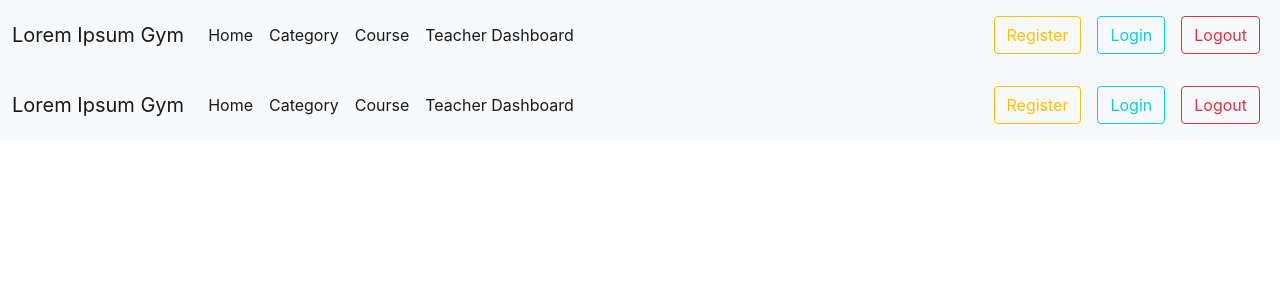
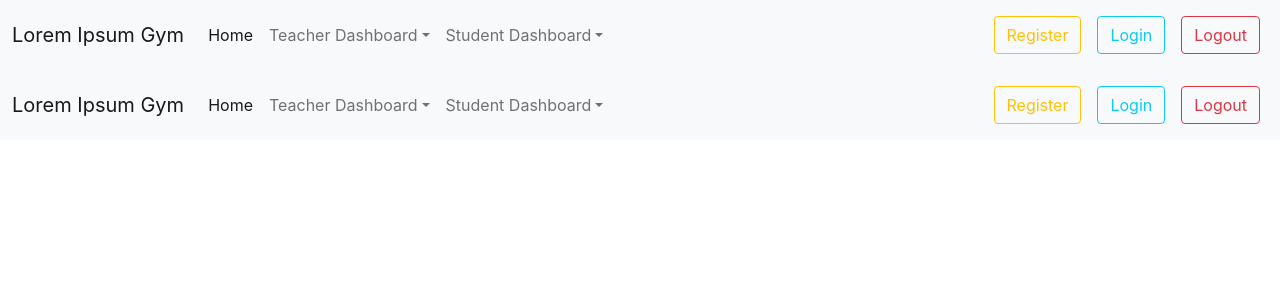
Before and after one commit to jaleyerdelen/lorem-ipsum-gym, a React (Create React App) app in the folder frontend/: page /navbar in a window 1280 px wide. Shown: the top 300 px of the page. Built offline with nearby package versions, Linux system fonts and the light colour scheme.

Commit message:
client page

```diff
--- a/frontend/src/App.js
+++ b/frontend/src/App.js
@@ -1,5 +1,4 @@
 import { BrowserRouter, Routes, Route } from "react-router-dom";
-
 
 import Home from "./components/Home";
 import Category from "./components/Category";
@@ -12,6 +11,7 @@ import StudentCourse from "./components/StudentCourse"
 import StudentDashboard from "./components/StudentDashboard"
 import Contact from "./components/Contact"
 import Navbar from "./components/Navbar"
+import ClientPage from "./components/ClientPage"
 
 import CourseDetail from "./pages_detail/CourseDetail"
 import CategoryDetail from "./pages_detail/CategoryDetail";
@@ -25,14 +25,15 @@ function App() {
     <BrowserRouter>
     <Navbar/>
       <Routes>
-        <Route exact path="/" element={<Home />} />
-        <Route path="/category" element={<Category />} />
+        <Route path="/"  element={<ClientPage  />}/>
+        <Route exact path="/home" element={<Home />} />
+        <Route path="/category" element={<Category  />} />
         <Route path="/register" element={<Register />} />
         <Route path="/login" element={<Login />}  />
         <Route path="/logout" element={<Logout  />} />
         <Route path="/admin" element={<AdminPage  />} />
         <Route path="/courses/:slug" element={<CourseDetail />} />
-        <Route path="/dashboard" element={<TeacherDashboard />} />
+        <Route path="/dashboard" element={<TeacherDashboard  />} />
         <Route path="/category/:slug" element={<CategoryDetail />} />
         <Route path="/categoryEdit" element={<CategoryEdit />} />
         <Route path="/edit/:slug" element={<Edit/>} />
--- /dev/null
+++ b/frontend/src/components/ClientPage.js
@@ -0,0 +1,32 @@
+import axios from "axios";
+import React, { useEffect, useState } from "react";
+import { Link } from "react-router-dom";
+
+const ClientPage = () => {
+  const [courses, setCourses] = useState([""]);
+
+  useEffect(() => {
+    allCourse();
+  }, []);
+
+      const allCourse = () => {
+    axios
+      .get("http://localhost:5000/courses/client")
+      .then((res) => setCourses(res.data.course))
+      .catch((err) => console.log(err));
+  };
+    return(
+        <div>
+            {
+                courses.map((course)=> {
+                    console.log("course", course)
+                    return(
+                        <h2>{course.name}</h2>
+                    )
+                })
+            }
+        </div>
+    )
+}
+
+export default ClientPage
--- a/frontend/src/components/Home.js
+++ b/frontend/src/components/Home.js
@@ -7,6 +7,9 @@ const Home = () => {
   const [courses, setCourses] = useState([""]);
 
   useEffect(() => {
+    allCourse();
+  }, []);
+
   const allCourse = () => {
     const token = cookie.load("token");
     axios
@@ -16,8 +19,6 @@ const Home = () => {
       .then((res) => setCourses(res.data.courses))
       .catch((err) => console.log(err));
   };
-    allCourse();
-  }, []);
 
   const deleteCourse = (course) => {
     console.log("delete course tıklandı");
@@ -55,8 +56,6 @@ const Home = () => {
               >
                 delete
               </button>
-
-
             </div>
           );
         })}
--- a/frontend/src/components/Navbar.js
+++ b/frontend/src/components/Navbar.js
@@ -4,7 +4,7 @@ const Navbar = () => {
   return (
     <nav className="navbar navbar-expand-lg navbar-light bg-light">
       <div className="container-fluid">
-        <Link className="navbar-brand" to="/new page">
+        <Link className="navbar-brand" to="/">
           Lorem Ipsum Gym
         </Link>
         <button
@@ -24,51 +24,73 @@ const Navbar = () => {
               <Link
                 className="nav-link active"
                 aria-current="page"
-                to="/new page"
+                to="/"
               >
                 Home
               </Link>
             </li>
-            <li className="nav-item">
-              <Link
-                className="nav-link active"
-                aria-current="page"
-                to="/new page"
-              >
-                Category
-              </Link>
-            </li>
-            <li className="nav-item">
-              <Link
-                className="nav-link active"
-                aria-current="page"
-                to="/new page"
-              >
-                Course
-              </Link>
-            </li>
-
-            <li className="nav-item">
-              <Link
-                className="nav-link active"
-                aria-current="page"
+             {/* Teacher Dashboard */}
+            <li className="nav-item dropdown">
+              <li
+                className="nav-link dropdown-toggle"
                 to="/dashboard"
+                id="navbarDropdownMenuLink"
+                role="button"
+                data-bs-toggle="dropdown"
+                aria-expanded="false"
               >
                 Teacher Dashboard
-              </Link>
+              </li>
+
+              <ul
+                className="dropdown-menu"
+                aria-labelledby="navbarDropdownMenuLink"
+              >
+                <li>
+                  <Link className="dropdown-item" to="/category">
+                    Create Category
+                  </Link>
+                </li>
+                <li>
+                  <Link className="dropdown-item" to="/dashboard">
+                    Create Course
+                  </Link>
+                </li>
+                <li>
+                  <Link className="dropdown-item" to="/">
+                    Courses
+                  </Link>
+                </li>
+              </ul>
             </li>
-
-            {/* <li className="nav-item dropdown">
-          <Link className="nav-link dropdown-toggle" to="/dashboard" id="navbarDropdownMenuLink" role="button" data-bs-toggle="dropdown" aria-expanded="false">
-            Teacher Dashboard
-          </Link>
-
-          <ul className="dropdown-menu" aria-labelledby="navbarDropdownMenuLink">
-           <li><Link className="dropdown-item" to="/category">Create Category</Link></li>
-            <li><Link className="dropdown-item" to="/dashboard">Create Course</Link></li>
-            <li><Link className="dropdown-item" to="/">Courses</Link></li>
-          </ul>
-        </li> */}
+            {/* Student Dashboard */}
+               <li className="nav-item dropdown">
+              <li
+                className="nav-link dropdown-toggle"
+                to="/dashboard"
+                id="navbarDropdownMenuLink"
+                role="button"
+                data-bs-toggle="dropdown"
+                aria-expanded="false"
+              >
+                Student Dashboard
+              </li>
+              <ul
+                className="dropdown-menu"
+                aria-labelledby="navbarDropdownMenuLink"
+              >
+                <li>
+                  <Link className="dropdown-item" to="/studentDashboard">
+                    Your Courses
+                  </Link>
+                </li>
+                <li>
+                  <Link className="dropdown-item" to="/student">
+                    Enroll Course
+                  </Link>
+                </li>
+              </ul>
+            </li>
           </ul>
           <div className="navbar-text d-grid gap-2 d-md-flex justify-content-md-end ">
             <Link to="/register">
--- a/frontend/src/components/TeacherDashboard.js
+++ b/frontend/src/components/TeacherDashboard.js
@@ -4,6 +4,7 @@ import cookie from "react-cookies";
 import { Link } from "react-router-dom";
 
 const TeacherDashboard = () => {
+
   const [courses, setCourses] = useState("");
   const [name, setName] = useState("");
   const [description, setDescription] = useState("");
@@ -59,15 +60,6 @@ const TeacherDashboard = () => {
     <>
       {profil === true ? (
         <>
-          <button
-            type="button"
-            className="btn btn-primary"
-            data-bs-toggle="modal"
-            data-bs-target="#exampleModal"
-            data-bs-whatever="@mdo"
-          >
-            Open modal for @mdo
-          </button>
           <div
             id="exampleModal"
             tabindex="-1"
@@ -118,7 +110,7 @@ const TeacherDashboard = () => {
                   </form>
                 </div>
                 <div className="modal-footer">
-                  <Link to="/">
+                  <Link to="/home">
                     <button
                       onClick={() => dashboard()}
                       type="submit"
```
Lines whose indentation alone changed are shown as unchanged.
